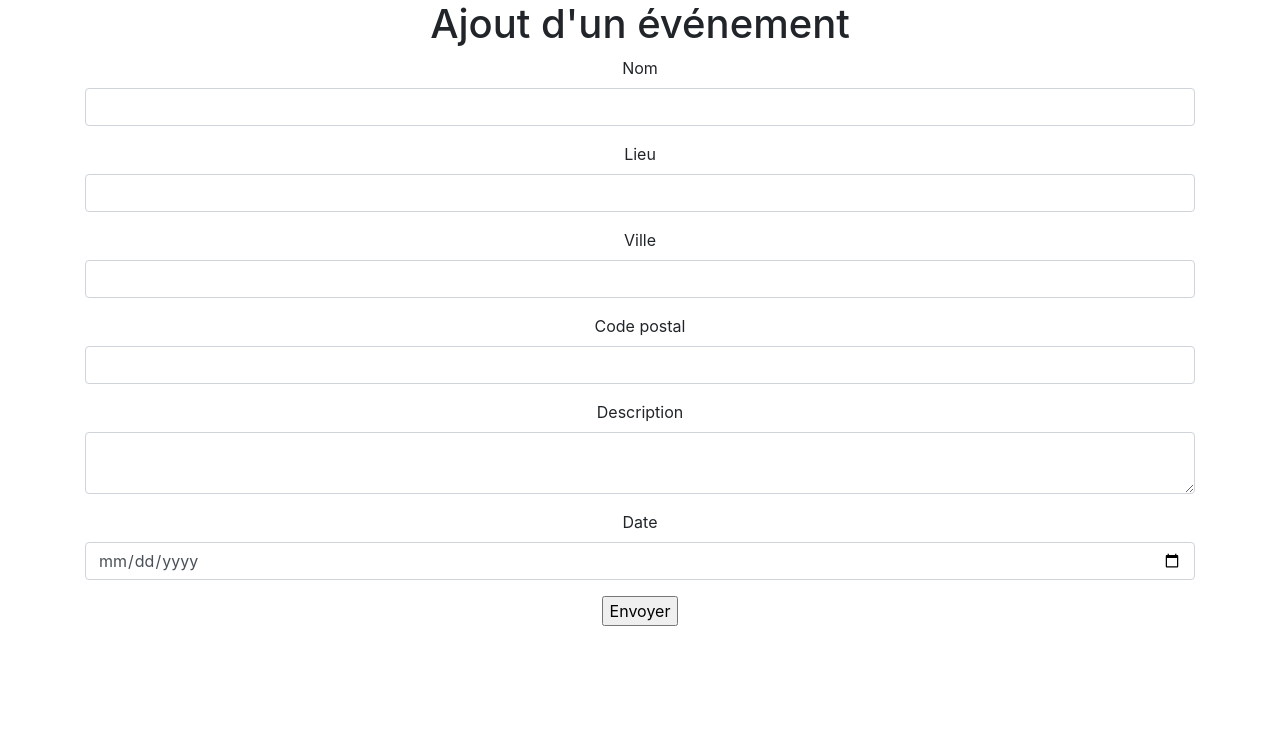
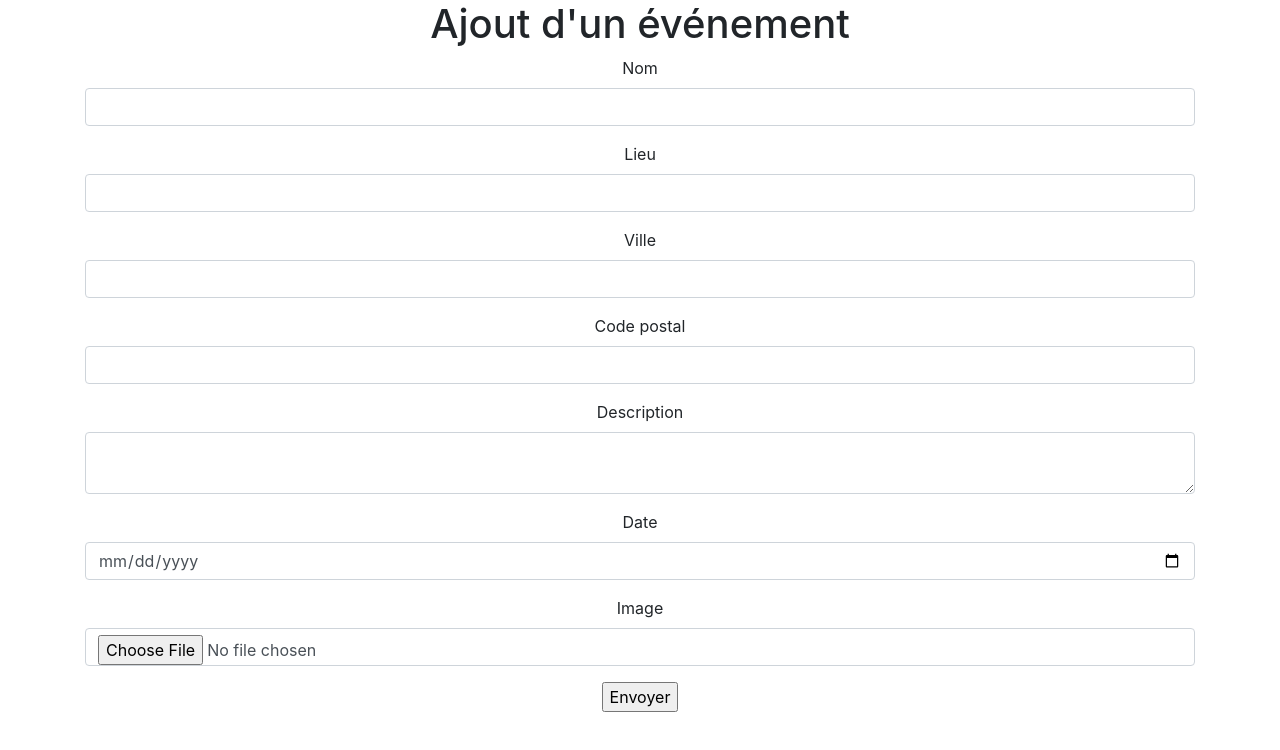
Before and after one commit to ilyasahjari/shallWeDance, a React (Create React App) app in the folder Front-End/: page /addEvent in a window 1280 px wide. Shown: the top 750 px of the page. Built offline with nearby package versions, Linux system fonts and the light colour scheme.

Commit message:
Modification de l'ajout d'un événement en prenant en compte l'image de l'événement

```diff
--- a/Front-End/src/AddEvent.js
+++ b/Front-End/src/AddEvent.js
@@ -15,24 +15,33 @@ class AddEvent extends React.Component{
       city: '',
       postcode: 0,
       description: '',
-      date : moment().format("DD-MM-YYYY hh:mm:ss")
+      date : moment().format("DD-MM-YYYY hh:mm:ss"),
     }
+    this.formData = new FormData();
   }
 
   myChangeHandler = (e) => {
     this.setState({ [e.target.name]: e.target.value });
   }
 
+  myChangeHandlerFile = (e) => {
+    this.formData.append('image',e.target.files[0])
+  }
+
 
   mySubmitHandler = (e) => {
     e.preventDefault();
     console.log(this.state);
+    this.formData.append('name',this.state.name);
+    this.formData.append('place',this.state.place);
+    this.formData.append('city',this.state.city);
+    this.formData.append('postcode',this.state.postcode);
+    this.formData.append('description',this.state.description);
+    this.formData.append('date',this.state.date);
+    console.log(this.formData.get('image'))
     fetch('http://localhost:3001/api/event/addEvent', {
       method: "POST",
-      headers: {
-        'Content-type': 'application/json'
-      },
-      body: JSON.stringify(this.state)
+      body: this.formData
     })
     .then((response) => response.json())
     .then((result) => {
@@ -44,7 +53,7 @@ class AddEvent extends React.Component{
     return (
       <div>
         <h1> Ajout d'un événement </h1>
-        <form onSubmit={this.mySubmitHandler}>
+        <form onSubmit={this.mySubmitHandler} encType="multipart/form-data" >
           <div className="form-group">
             <label htmlFor="name">Nom</label>
             <input className="form-control" type="text" id="name" name="name" onChange={this.myChangeHandler} required/>
@@ -74,6 +83,12 @@ class AddEvent extends React.Component{
             <label htmlFor="date"> Date </label>
             <input type="date" id="date" name="date" className="form-control" onChange={this.myChangeHandler} defaultValue={this.state.date} required/>
           </div>
+
+          <div className="form-group">
+            <label htmlFor="image"> Image </label>
+            <input type="file" id="image" name="image" className="form-control" onChange={this.myChangeHandlerFile}/>
+          </div>
+
           <input type="submit" value="Envoyer" />
       </form>
     </div>
```
